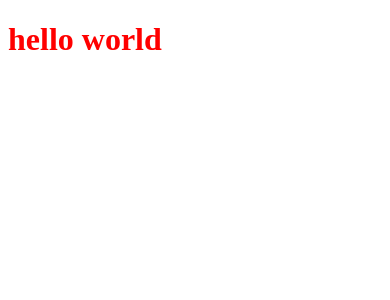
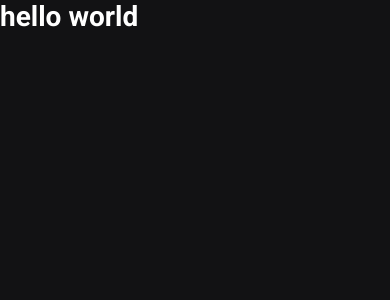
Before and after one commit to PauloMarolla/Ignews-Projeto-modulo-3-ignite, a Next.js app: page / in a window 390 px wide. Shown: the top 300 px of the page. Built offline with nearby package versions, Linux system fonts and the light colour scheme.

Commit message:
configuracao inicial com _app, Head  e _document do next

```diff
--- a/src/pages/_app.tsx
+++ b/src/pages/_app.tsx
@@ -1,4 +1,5 @@
 import { AppProps } from 'next/app'
+import '../styles/global.scss';
 
 function MyApp({ Component, pageProps }: AppProps) {
   return <Component {...pageProps} />
--- /dev/null
+++ b/src/pages/_document.tsx
@@ -0,0 +1,20 @@
+import Document, { Html, Head, Main, NextScript } from 'next/document'
+
+export default class MyDocument extends Document {
+  render() {
+    return (
+      <Html lang="en">
+      <Head>
+        <link rel="preconnect" href="https://fonts.gstatic.com" />
+
+        <link href="https://fonts.googleapis.com/css2?family=Roboto:wght@400;700;900&display=swap" rel="stylesheet" />
+
+      </Head>
+      <body>
+        <Main />
+        <NextScript />
+      </body>
+      </Html>
+    )
+  }
+}
--- a/src/pages/index.tsx
+++ b/src/pages/index.tsx
@@ -1,5 +1,12 @@
-import styles from '../styles/home.module.scss'
+
+import Head from 'next/head'
 
 export default function Home() {
-  return <h1 className={styles.title}>hello world</h1>;
+  return <>
+    <Head>
+      <title>Início | Ig News</title>
+    </Head>
+    <h1>hello world</h1>
+  </>
+  ;
 }
--- /dev/null
+++ b/src/styles/global.scss
@@ -0,0 +1,46 @@
+* {
+  margin: 0;
+  padding: 0;
+  box-sizing: border-box;
+}
+
+:root {
+  --white: #fff;
+  --gray-100: #e1e1e6;
+  --gray-300: #a8a8b3;
+  --gray-900: #121214;
+
+  --cyan-500: #61dafb;
+  --yellow-500: #eba417;
+}
+
+@media(max-width: 1080px) {
+  html {
+    font-size: 93.75%;
+  }
+}
+
+@media(max-width:720px) {
+  html {
+    font-size: 87.5%;
+  }
+}
+
+body {
+  background: var(--gray-900);
+  color: var(--white);
+}
+
+body, input, textarea, select, button {
+  font: 400 1rem 'Roboto', sans-serif;
+
+}
+
+button {
+  cursor: pointer;
+}
+
+a {
+  color: inherit;
+  text-decoration: none;
+}
--- a/src/styles/home.module.scss
+++ /dev/null
@@ -1,3 +0,0 @@
-.title {
-  color: red;
-}
```
